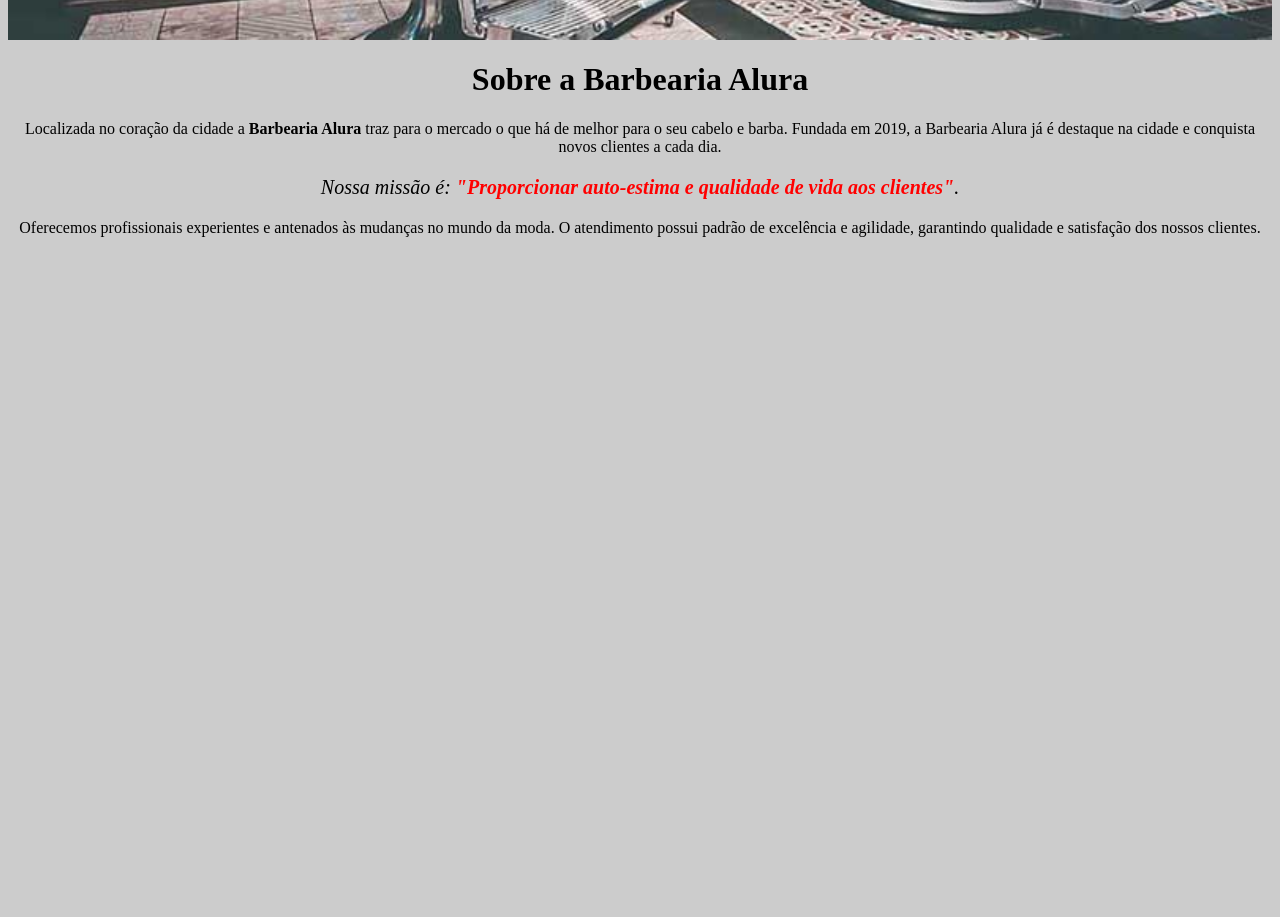
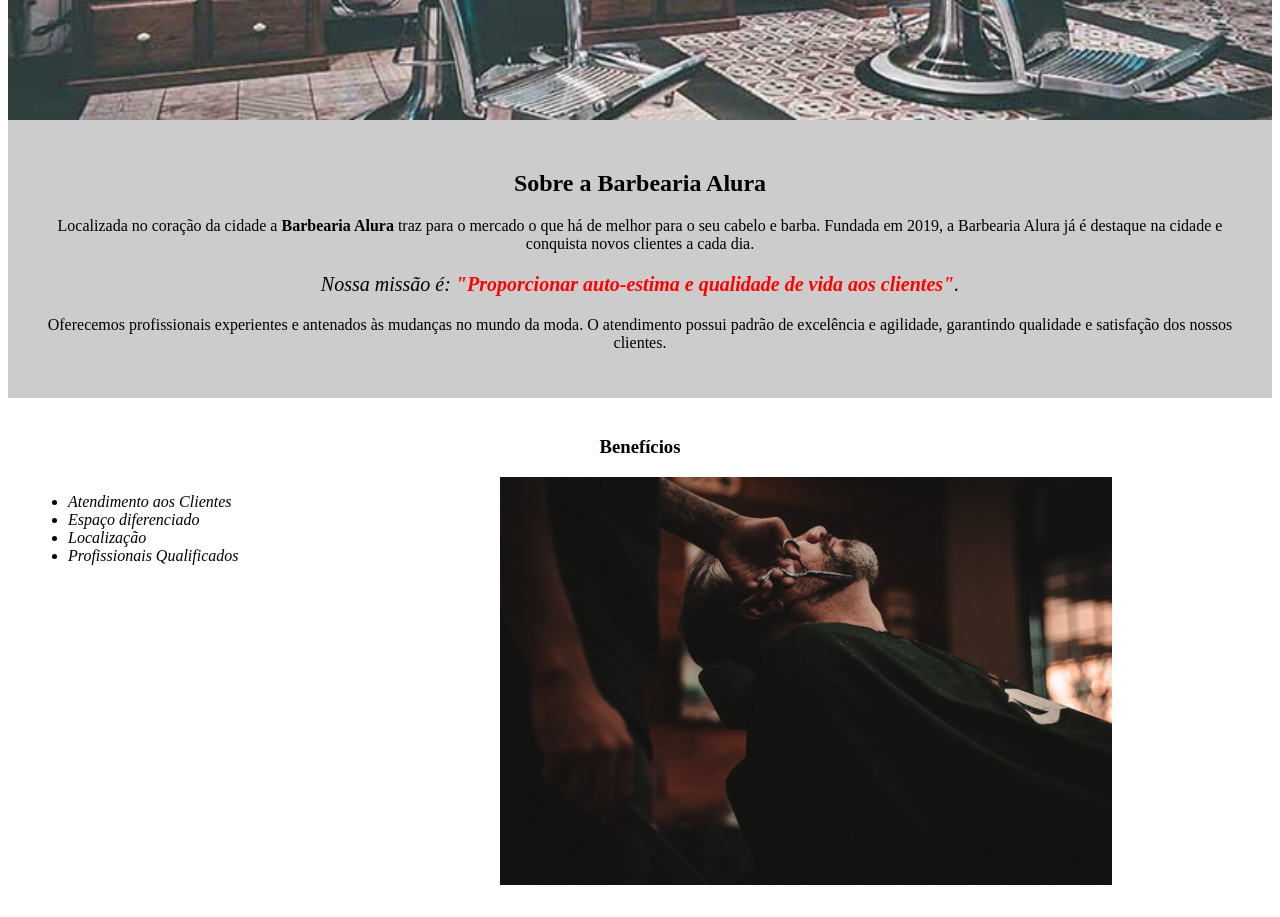
Before and after one commit to Trovao255/codigobarbearia1b, a plain HTML site: page index.html in a window 1280 px wide. Shown: the part 460-1377 px from the top of the page. Before the commit the page ends 800 px from the top, so only its background shows below. Drawn offline with Linux system fonts and the light colour scheme.

Commit message:
codigo correções

```diff
--- a/index.html
+++ b/index.html
@@ -8,17 +8,31 @@
      </head>
 
      <body>
+         <header>
+             <h1 class="titulo-principal">Barbearia Alura</h1>
+         </header>
+         <img id="banner" src="banner.jpg">
+         <div class="principal">
+             <h2 class="titulo-centralizado">Sobre a Barbearia Alura</h2>
 
-        <img id="banner" src="banner.jpg" alt="barbearia alura">
-
-        <h1>Sobre a Barbearia Alura</h1>
-
-        <p>Localizada no coração da cidade a <strong>Barbearia Alura</strong> traz para o mercado o que há de melhor para o seu cabelo e barba.
-        Fundada em 2019, a Barbearia Alura já é destaque na cidade e conquista novos clientes a cada dia.</p>
+             <p>Localizada no coração da cidade a <strong>Barbearia Alura</strong> traz para o mercado o que há de melhor para o seu cabelo e barba. Fundada em 2019, a Barbearia Alura já é destaque na cidade e conquista novos clientes a cada dia.</p>
 
              <p id="missao"><em>Nossa missão é: <strong>"Proporcionar auto-estima e qualidade de vida aos clientes"</strong>.</em></p>
 
-        <p>Oferecemos profissionais experientes e antenados às mudanças no mundo da moda.
-        O atendimento possui padrão de excelência e agilidade, garantindo qualidade e satisfação dos nossos clientes.</p>
+             <p>Oferecemos profissionais experientes e antenados às mudanças no mundo da moda. O atendimento possui padrão de excelência e agilidade, garantindo qualidade e satisfação dos nossos clientes.</p>
+         </div>
+
+         <div class="beneficios">
+             <h3 class="titulo-centralizado">Benefícios</h3>
+
+             <ul>
+                 <li class="itens">Atendimento aos Clientes</li>
+                 <li class="itens">Espaço diferenciado</li>
+                 <li class="itens">Localização</li>
+                 <li class="itens">Profissionais Qualificados</li>
+             </ul>
+
+             <img src="beneficios.jpg" class="imagembeneficios">
+         </div>
      </body>
  </html>
--- a/style.css
+++ b/style.css
@@ -1,17 +1,28 @@
 body {
-    background: #CCCCCC
+
 }
 
 #banner {
-    width: 100%;
+    width:100%;
 }
 
-h1 {
+.principal{
+    background: #CCCCCC;
+    padding: 30px;
+}
+
+.titulo-principal {
+    padding-left: 20px;
+}
+
+.titulo-centralizado {
     text-align: center
 }
+
 p {
     text-align: center;
 }
+
 #missao {
     font-size: 20px
 }
@@ -19,3 +30,23 @@ p {
 em strong {
     color: #FF0000;
 }
+
+.itens {
+    font-style: italic
+}
+
+.beneficios {
+    background: #FFFFFF;
+    padding: 20px;
+}
+
+ul {
+    display: inline-block;
+    vertical-align: top;
+    width: 20%;
+    margin-right: 15%;
+}
+
+.imagembeneficios {
+    width: 50%;
+}
```
Lines whose indentation alone changed are shown as unchanged.
